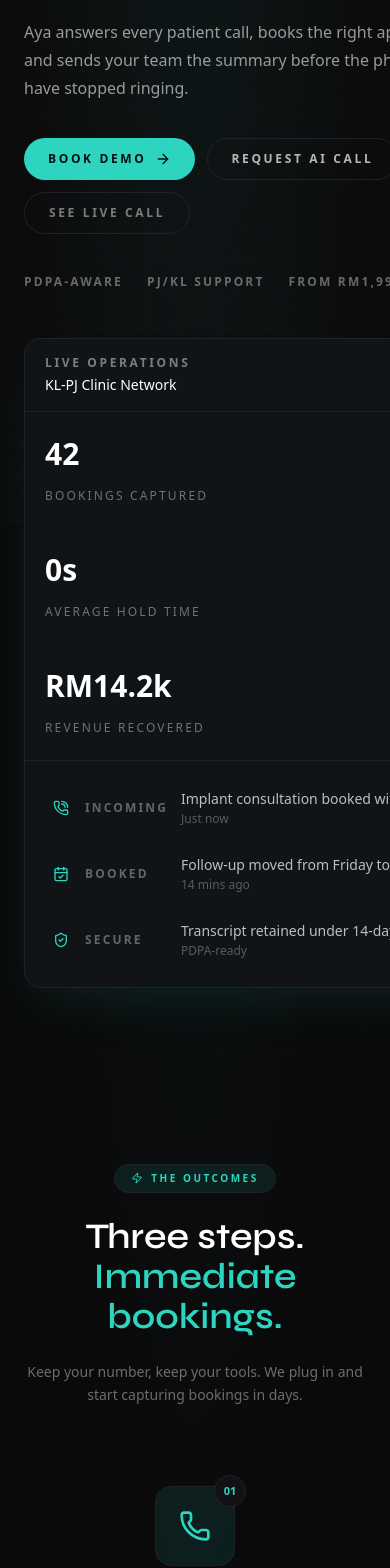
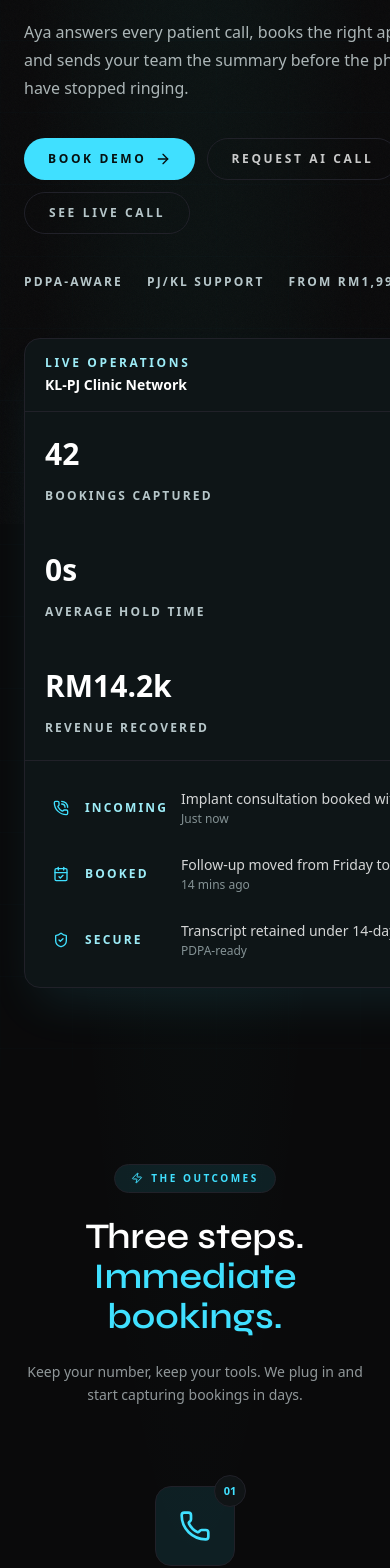
Before and after one commit to dwauto7/Callendar, a Next.js app: page / in a window 390 px wide. Shown: the part 320-1888 px from the top of the page. Built offline with nearby package versions, Linux system fonts and the light colour scheme; no server answers.

Commit message:
Polish landing contrast copy and demo section

```diff
--- a/components/landing/Hero.tsx
+++ b/components/landing/Hero.tsx
@@ -38,28 +38,28 @@ const activity = [
 
 function OperationsPanel() {
   return (
-    <div className="rounded-lg border border-[#2DD4BF]/20 bg-[#101416] shadow-2xl shadow-[#2DD4BF]/10">
-      <div className="flex items-center justify-between gap-4 border-b border-white/10 px-5 py-4">
+    <div className="rounded-lg border border-[#40E0FF]/20 bg-[#0E1517] shadow-2xl shadow-[#40E0FF]/10">
+      <div className="flex items-center justify-between gap-4 border-b border-white/12 px-5 py-4">
         <div>
-          <p className="text-xs font-black uppercase tracking-[0.22em] text-white/45">
+          <p className="text-xs font-black uppercase tracking-[0.22em] text-[#9DECF7]">
             Live Operations
           </p>
-          <p className="mt-1 text-sm text-white">KL-PJ Clinic Network</p>
+          <p className="mt-1 text-sm font-semibold text-white">KL-PJ Clinic Network</p>
         </div>
-        <span className="inline-flex shrink-0 items-center gap-2 rounded-full bg-[#2DD4BF]/10 px-3 py-1 text-xs text-[#2DD4BF]">
-          <CircleDot className="size-3 fill-[#2DD4BF]" />
+        <span className="inline-flex shrink-0 items-center gap-2 rounded-full bg-[#40E0FF]/12 px-3 py-1 text-xs font-semibold text-[#40E0FF]">
+          <CircleDot className="size-3 fill-[#40E0FF]" />
           Active
         </span>
       </div>
 
-      <div className="grid border-b border-white/10 md:grid-cols-3">
+      <div className="grid border-b border-white/12 md:grid-cols-3">
         {metrics.map(({ value, label, icon: Icon }) => (
-          <div key={label} className="border-white/10 px-5 py-6 md:border-r md:last:border-r-0">
+          <div key={label} className="border-white/12 px-5 py-6 md:border-r md:last:border-r-0">
             <div className="mb-4 flex items-center justify-between gap-3">
               <p className="text-3xl font-semibold text-white">{value}</p>
-              <Icon className="size-4 text-[#2DD4BF]" />
+              <Icon className="size-4 text-[#40E0FF]" />
             </div>
-            <p className="text-xs uppercase tracking-[0.18em] text-white/40">{label}</p>
+            <p className="text-xs font-semibold uppercase tracking-[0.18em] text-[#B7C7CA]">{label}</p>
           </div>
         ))}
       </div>
@@ -67,13 +67,13 @@ function OperationsPanel() {
       <div className="space-y-1 p-4">
         {activity.map(({ label, text, meta, icon: Icon }) => (
           <div key={text} className="flex items-center gap-4 rounded-md px-3 py-3 transition hover:bg-white/[0.03]">
-            <Icon className="size-4 shrink-0 text-[#2DD4BF]" />
-            <p className="w-20 shrink-0 text-xs font-black uppercase tracking-[0.18em] text-white/35">
+            <Icon className="size-4 shrink-0 text-[#40E0FF]" />
+            <p className="w-20 shrink-0 text-xs font-black uppercase tracking-[0.18em] text-[#9DECF7]">
               {label}
             </p>
             <div className="min-w-0 flex-1">
-              <p className="truncate text-sm text-white/72">{text}</p>
-              <p className="mt-0.5 text-xs text-white/30">{meta}</p>
+              <p className="truncate text-sm text-white/82">{text}</p>
+              <p className="mt-0.5 text-xs text-[#B7C7CA]/70">{meta}</p>
             </div>
           </div>
         ))}
@@ -85,21 +85,21 @@ function OperationsPanel() {
 export function Hero() {
   return (
     <section className="relative flex min-h-screen items-center overflow-hidden pt-24">
-      <div className="pointer-events-none absolute inset-x-0 top-0 h-px bg-gradient-to-r from-transparent via-[#2DD4BF]/40 to-transparent" />
-      <div className="pointer-events-none absolute inset-0 bg-[linear-gradient(rgba(255,255,255,0.025)_1px,transparent_1px),linear-gradient(90deg,rgba(255,255,255,0.025)_1px,transparent_1px)] bg-[size:72px_72px] opacity-50" />
+      <div className="pointer-events-none absolute inset-x-0 top-0 h-px bg-gradient-to-r from-transparent via-[#40E0FF]/45 to-transparent" />
+      <div className="pointer-events-none absolute inset-0 bg-[linear-gradient(rgba(64,224,255,0.035)_1px,transparent_1px),linear-gradient(90deg,rgba(64,224,255,0.025)_1px,transparent_1px)] bg-[size:72px_72px] opacity-45" />
 
       <div className="relative mx-auto grid w-full max-w-7xl items-center gap-12 px-6 py-20 lg:grid-cols-[0.92fr_1.08fr]">
         <div>
-          <p className="mb-5 text-xs font-black uppercase tracking-[0.3em] text-[#2DD4BF]">
+          <p className="mb-5 text-xs font-black uppercase tracking-[0.3em] text-[#40E0FF]">
             AI Voice Ops for Clinics
           </p>
           <h1
             className="max-w-3xl text-5xl font-semibold leading-[1.02] text-white md:text-7xl"
             style={{ fontFamily: 'var(--font-syne)' }}
           >
-            Your clinic&apos;s call desk, always online.
+            Your clinic&apos;s call desk, <span className="text-[#40E0FF]">always online.</span>
           </h1>
-          <p className="mt-7 max-w-xl text-base leading-7 text-white/58">
+          <p className="mt-7 max-w-xl text-base leading-7 text-[#D9E4E6]/78">
             Aya answers every patient call, books the right appointment, and sends your team the summary before the phone would have stopped ringing.
           </p>
 
@@ -108,29 +108,29 @@ export function Hero() {
               href="https://calendly.com/dwautomate7/30min"
               target="_blank"
               rel="noopener noreferrer"
-              className="inline-flex items-center rounded-full bg-[#2DD4BF] px-6 py-3 text-xs font-black uppercase tracking-[0.22em] text-[#061010] transition hover:bg-[#2DD4BF]/90"
+              className="inline-flex items-center rounded-full bg-[#40E0FF] px-6 py-3 text-xs font-black uppercase tracking-[0.22em] text-[#061010] transition hover:bg-[#79EBFF]"
             >
               Book demo
               <ArrowRight className="ml-2 size-4" />
             </Link>
             <Link
               href="/contact"
-              className="inline-flex items-center rounded-full border border-white/12 px-6 py-3 text-xs font-black uppercase tracking-[0.22em] text-white/70 transition hover:border-[#2DD4BF]/45 hover:text-white"
+              className="inline-flex items-center rounded-full border border-white/18 px-6 py-3 text-xs font-black uppercase tracking-[0.22em] text-white/78 transition hover:border-[#40E0FF]/50 hover:text-white"
             >
               Request AI call
             </Link>
             <Link
               href="/#demo"
-              className="inline-flex items-center rounded-full border border-transparent px-6 py-3 text-xs font-black uppercase tracking-[0.22em] text-white/45 transition hover:text-[#2DD4BF]"
+              className="inline-flex items-center rounded-full border border-transparent px-6 py-3 text-xs font-black uppercase tracking-[0.22em] text-[#B7C7CA] transition hover:text-[#40E0FF]"
             >
               See live call
             </Link>
           </div>
 
-          <div className="mt-10 flex flex-wrap gap-x-6 gap-y-3 text-xs font-black uppercase tracking-[0.18em] text-white/38">
+          <div className="mt-10 flex flex-wrap gap-x-6 gap-y-3 text-xs font-black uppercase tracking-[0.18em] text-[#B7C7CA]">
             <span>PDPA-aware</span>
             <span>PJ/KL support</span>
-            <Link href="/#pricing" className="transition hover:text-[#2DD4BF]">
+            <Link href="/#pricing" className="transition hover:text-[#40E0FF]">
               From RM1,999/month
             </Link>
           </div>
--- a/components/landing/HowItWorks.tsx
+++ b/components/landing/HowItWorks.tsx
@@ -29,30 +29,30 @@ export function HowItWorks() {
     <section id="how-it-works" className="py-24 md:py-32 relative overflow-hidden">
       <div className="max-w-6xl mx-auto px-6">
         <div className="text-center mb-20">
-          <div className="inline-flex items-center gap-2 border border-[#2DD4BF]/20 bg-[#2DD4BF]/10 rounded-full px-4 py-1.5 mb-6">
-            <Zap className="size-3 text-[#2DD4BF]" />
-            <span className="text-[10px] font-black text-[#2DD4BF] uppercase tracking-[0.25em]">The Outcomes</span>
+          <div className="inline-flex items-center gap-2 border border-[#40E0FF]/20 bg-[#40E0FF]/10 rounded-full px-4 py-1.5 mb-6">
+            <Zap className="size-3 text-[#40E0FF]" />
+            <span className="text-[10px] font-black text-[#40E0FF] uppercase tracking-[0.25em]">The Outcomes</span>
           </div>
           <h2
             className="text-4xl md:text-5xl font-semibold text-white mb-6"
             style={{ fontFamily: 'var(--font-syne)' }}
           >
-            Three steps. <span className="text-[#2DD4BF]">Immediate bookings.</span>
+            Three steps. <span className="text-[#40E0FF]">Immediate bookings.</span>
           </h2>
-          <p className="text-white/40 max-w-xl mx-auto text-sm leading-relaxed">
+          <p className="text-[#D9E4E6]/65 max-w-xl mx-auto text-sm leading-relaxed">
             Keep your number, keep your tools. We plug in and start capturing bookings in days.
           </p>
         </div>
 
         <div className="relative grid grid-cols-1 md:grid-cols-3 gap-8">
-          <div className="hidden md:block absolute top-12 left-[20%] right-[20%] h-[1px] bg-gradient-to-r from-[#2DD4BF]/0 via-[#2DD4BF]/40 to-[#2DD4BF]/0" />
+          <div className="hidden md:block absolute top-12 left-[20%] right-[20%] h-[1px] bg-gradient-to-r from-[#40E0FF]/0 via-[#40E0FF]/45 to-[#40E0FF]/0" />
 
           {steps.map(({ number, icon: Icon, title, description }) => (
             <div key={number} className="relative flex flex-col items-center text-center">
-              <div className="relative z-10 size-20 rounded-2xl flex items-center justify-center mb-6 border border-[#2DD4BF]/20 bg-[#2DD4BF]/10">
-                <Icon className="size-8 text-[#2DD4BF]" />
+              <div className="relative z-10 size-20 rounded-2xl flex items-center justify-center mb-6 border border-[#40E0FF]/20 bg-[#40E0FF]/10">
+                <Icon className="size-8 text-[#40E0FF]" />
                 <span
-                  className="absolute -top-3 -right-3 size-8 rounded-xl flex items-center justify-center text-[11px] font-black border border-[#212129] bg-[#121216] text-[#2DD4BF]"
+                  className="absolute -top-3 -right-3 size-8 rounded-xl flex items-center justify-center text-[11px] font-black border border-[#253236] bg-[#101416] text-[#40E0FF]"
                 >
                   {number}
                 </span>
@@ -64,7 +64,7 @@ export function HowItWorks() {
               >
                 {title}
               </h3>
-              <p className="text-sm text-white/40 leading-relaxed max-w-[260px]">
+              <p className="text-sm text-[#D9E4E6]/60 leading-relaxed max-w-[260px]">
                 {description}
               </p>
             </div>
--- a/components/landing/Pricing.tsx
+++ b/components/landing/Pricing.tsx
@@ -79,8 +79,8 @@ export function Pricing() {
           <h2 className="text-5xl md:text-6xl font-semibold text-white mb-4" style={{ fontFamily: 'var(--font-syne)' }}>
             Simple, transparent pricing
           </h2>
-          <p className="text-white/40 text-sm max-w-2xl mx-auto leading-relaxed">
-            Pricing is framed around recovered appointments, not software seats. All plans include dashboard access, full call handling, transcripts, and 24/7 support.
+          <p className="text-[#D9E4E6]/65 text-sm max-w-2xl mx-auto leading-relaxed">
+            All plans include dashboard access, full call handling, transcripts, and 24/7 support.
           </p>
         </div>
 
@@ -169,7 +169,7 @@ export function Pricing() {
             Need something custom? <a href="tel:+601114399466" className="text-[#2DD4BF] hover:text-[#2DD4BF]/80 font-semibold">Contact us</a>
           </p>
           <p className="text-xs text-white/35 mt-4 max-w-xl mx-auto leading-relaxed">
-            Most clinics recover the monthly fee with only a handful of additional booked treatments, especially during lunch rushes, after-hours calls, and peak periods.
+            Most clinics recover the monthly fee with a handful of extra booked treatments.
           </p>
           <p className="text-xs text-white/30 mt-4">
             All plans include on-site staff training for PJ/KL clinics
```
Also changed, not shown: components/landing/DemoClip.tsx (+9 -12 lines), components/landing/Features.tsx (+10 -10 lines).
